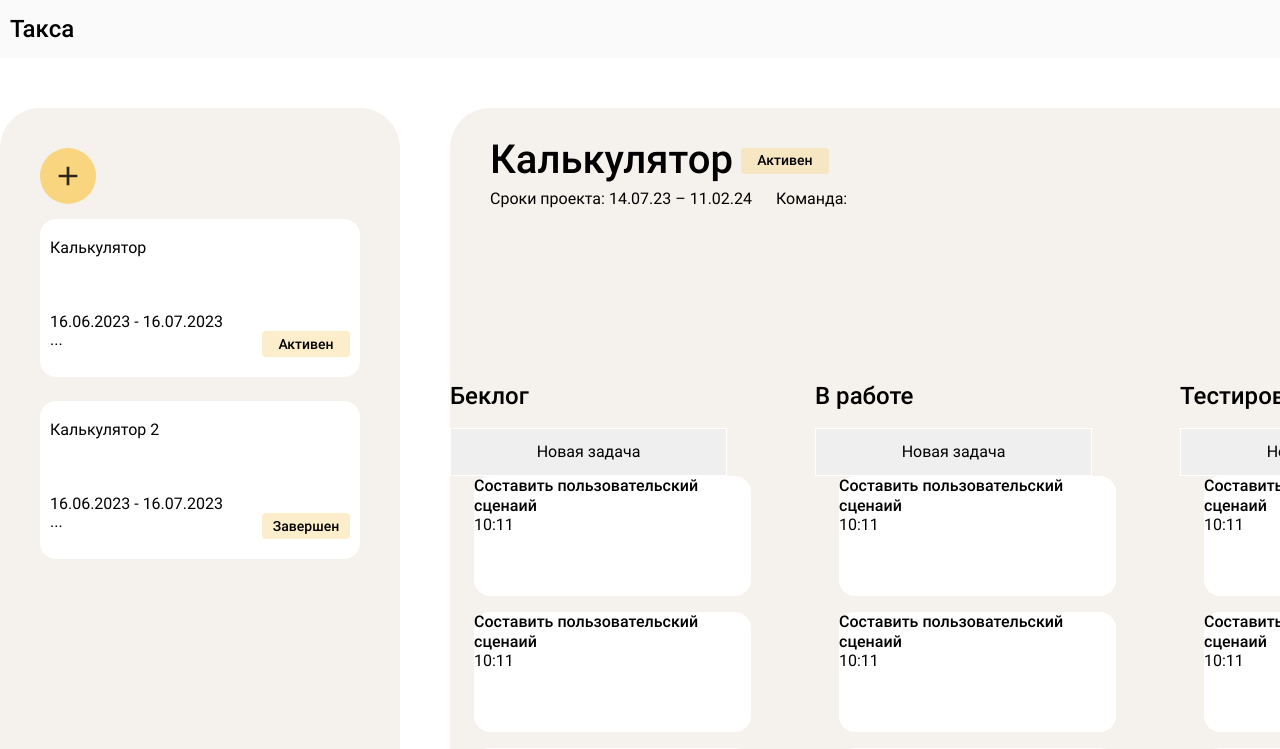
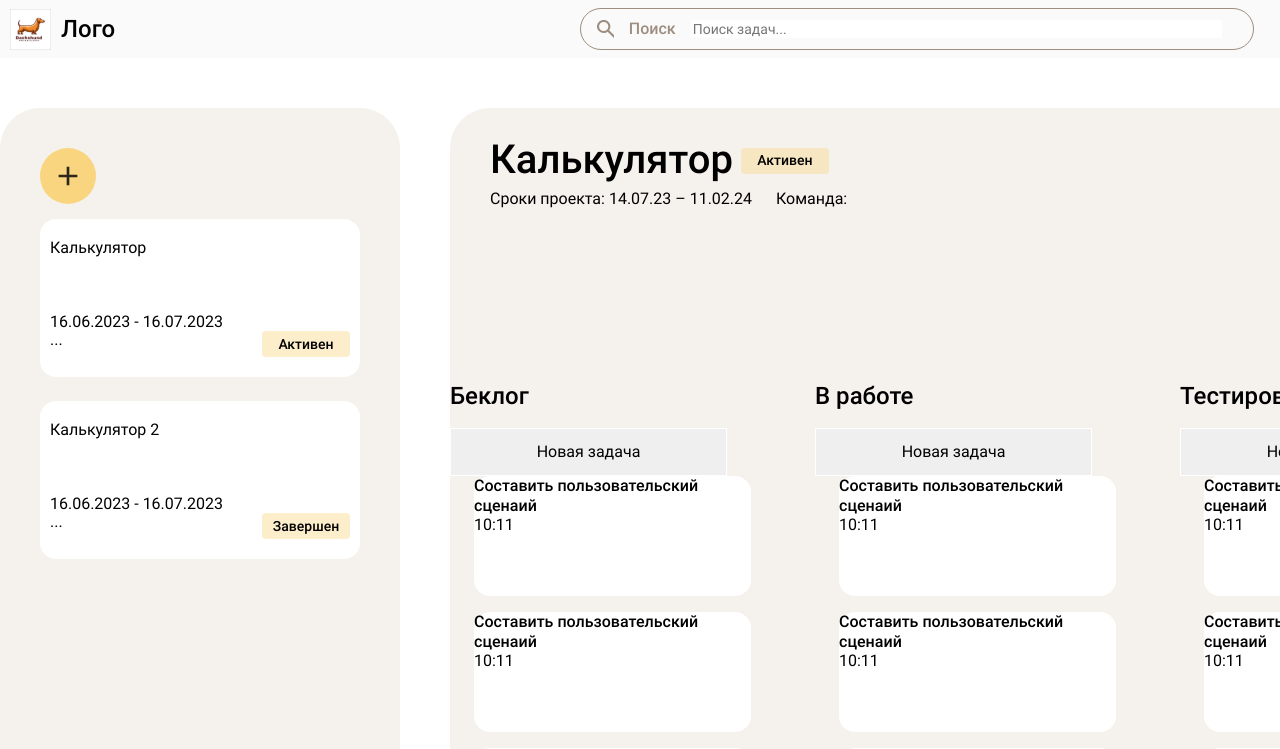
Before and after one commit to tasktrackerpracticum/frontend, a React (Create React App) app: page / in a window 1280 px wide. Shown: the top 749 px of the page. Built offline with nearby package versions, Linux system fonts and the light colour scheme.

Commit message:
add SearchForm in header

```diff
--- a/src/components/Header/Header.jsx
+++ b/src/components/Header/Header.jsx
@@ -1,29 +1,33 @@
-import { Route } from "react-router-dom";
-import defaultIcon from "../../images/icon.svg";
-import options from "../../images/options.svg";
+import { Route, NavLink } from 'react-router-dom';
+import defaultIcon from '../../images/icon.svg';
+import options from '../../images/options.svg';
+import logo from '../../images/logo.svg';
 import { activeFunctionType } from '../../constatnts/prop-types';
+import SearchForm from "../SearchForm/SearchForm.jsx";
 
-export default function Header({active, setActive}) {
-
+export default function Header({ active, setActive }) {
   const toggleClass = () => {
     setActive(!active);
   };
 
   return (
-		<Route path={["/organization", "/project", "/"]}>
-			<header className="header">
-				<div className="header__container">
-					<h2 className="header__title">Такса</h2>
+    <Route path={['/organization', '/project', '/']}>
+      <header className='header'>
+        <NavLink to='/' className='header__container'>
+          <img className='header__logo' src={logo} alt='logo' />
+          <h2 className='header__title'>Лого</h2>
+        </NavLink>
+		<SearchForm />
+        <div className='header__link-container'>
+		<div className="header__logout"> Выйти </div>
+          <div className='header__options'>
+            <img src={options} alt='options' className='header__options-icon' onClick={toggleClass}/>
           </div>
-				<div className="header__link-container">
-					<div className="header__options">
-						<img src={options} alt="options" className="header__options-icon" />
-					</div>
-					<div className="header__avatar-profile">
+          <div className='header__avatar-profile'>
             <img
               src={defaultIcon}
-							alt="avatar"
-							className="header__avatar-icon"
+              alt='avatar'
+              className='header__avatar-icon'
               onClick={toggleClass}
             />
           </div>
@@ -35,5 +39,5 @@ export default function Header({active, setActive}) {
 
 Header.propTypes = {
   active: activeFunctionType,
-	setActive: activeFunctionType
-  }
+  setActive: activeFunctionType,
+};
--- a/src/components/SearchForm/SearchForm.jsx
+++ b/src/components/SearchForm/SearchForm.jsx
@@ -1,9 +1,10 @@
 import React from 'react';
-import '../../scss/searchForm.scss';
-import { useValidation } from '../../hooks/useValidation';
+import '../../scss/components/searchForm.scss';
+import useValidation from '../../hooks/useValidation.js';
+import { searchFunctionType } from '../../constatnts/prop-types.js';
 
 export default function SearchForm({ onSearchTask }) {
-  const { values, setValues, handleChange, isValid, resetForm, setIsValid } =
+  const { values, handleChange, isValid } =
     useValidation();
   let { name } = values;
   const [searchErrorMessage, setSearchErrorMessage] = React.useState(null);
@@ -22,20 +23,6 @@ export default function SearchForm({ onSearchTask }) {
     }
   }
 
-  React.useEffect(() => {
-    if (localStorage.getItem('query')) {
-      resetForm();
-      const inputSearch = localStorage.getItem('query');
-      setValues({ ...values, name: inputSearch });
-      setIsValid(true);
-      handleSubmit();
-      onSearchTask({
-        taskName: inputSearch,
-      });
-      setSearchErrorMessage(null);
-    }
-  }, []);
-
   return (
     <section className='search-form'>
       <form
@@ -46,6 +33,7 @@ export default function SearchForm({ onSearchTask }) {
       >
         <div className='search-form__container'>
           <div className='search-form__icon' />
+          <div className='search-form__title'> Поиск</div>
           <input
             className='search-form__input'
             value={name || ''}
@@ -56,8 +44,15 @@ export default function SearchForm({ onSearchTask }) {
             minLength='1'
             maxLength='30'
           />
+          <span className='search-form__search-error'>
+            {searchErrorMessage ? `${searchErrorMessage}` : ''}
+          </span>
         </div>
       </form>
     </section>
   );
 }
+
+SearchForm.propTypes = {
+  onSearchTask: searchFunctionType,
+};
--- a/src/constatnts/prop-types.js
+++ b/src/constatnts/prop-types.js
@@ -7,3 +7,5 @@ export const loginFunctionType = requiredFunc;
 export const activeFunctionType = requiredFunc;
 
 export const openFunctionType = requiredFunc;
+
+export const searchFunctionType = requiredFunc;
--- a/src/scss/components/header.scss
+++ b/src/scss/components/header.scss
@@ -16,6 +16,15 @@
 
 	&__container {
 		@include reset;
+		display: flex;
+		gap: 10px;
+		align-items: center;
+		cursor: pointer;
+		text-decoration: none;
+
+		&:hover {
+			opacity: 0.4;
+		}
 	}
 
 	&__title {
@@ -45,6 +54,11 @@
 		width: 24px;
 		height: 24px;
 		object-fit: cover;
+		cursor: pointer;
+		&:hover {
+			opacity: 0.8;
+			transition: opacity 0.3s linear 0s;
+		}
 	}
 
 	&__avatar-profile {
@@ -66,4 +80,19 @@
 		border-radius: 50%;
 		object-fit: cover;
 	}
+
+	&__logo {
+		width: 41px;
+		height: 41px;
+	}
+
+	&__logout {
+		display: flex;
+		align-items: center;
+		cursor: pointer;
+
+		&:hover {
+			opacity: 0.5;
+		}
+	}
 }
--- a/src/scss/components/searchForm.scss
+++ b/src/scss/components/searchForm.scss
@@ -1,25 +1,39 @@
 @import "../utils/mixins.scss";
 
 .search-form {
-	max-width: 261px;
-	height: 40px;
-	padding: 10px 70px 0;
-	background-color: gray;
+	width: 640px;
+	height: 30px;
+	padding: 10px 16px 0;
+	border: 1px solid #9D8E80;
+	border-radius: 40px;
+
+	&__container {
+		margin: 0;
+		display: flex;
+		align-items: center;
+		gap: 15px;
+	}
 
 	&__icon {
-		background-image: url("../../images/search-icon.svg");
+		background-image: url("../../images/search.svg");
 		background-repeat: no-repeat;
 		width: 18px;
 		height: 18px;
 	}
 
     &__input {
-        width: 80%;
-        margin: 5px 5px 0 0;
-        background-color: #000000;
+        width: 90%;
+       border-bottom: 1px solid #9D8E80;
         border: none;
+		outline: none;
         font-weight: 400;
-        font-size: 10px;
-        line-height: 13px;
+        font-size: 14px;
+        line-height: 16px;
     }
+	&__title {
+		font-size: 16px;
+		font-weight: 500;
+		line-height: 20px;
+		color: #9D8E80;
+	}
 }
```
Also changed, not shown: src/images/logo.svg (added), src/images/search.svg (added). Lines whose indentation alone changed are shown as unchanged.
